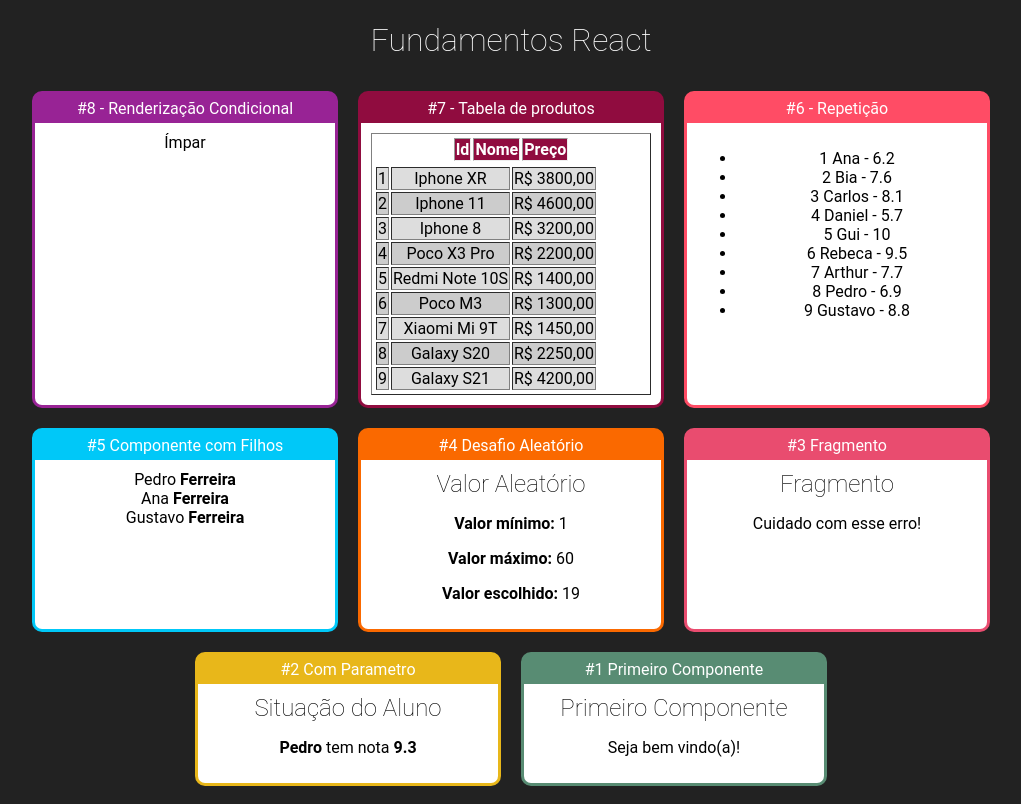
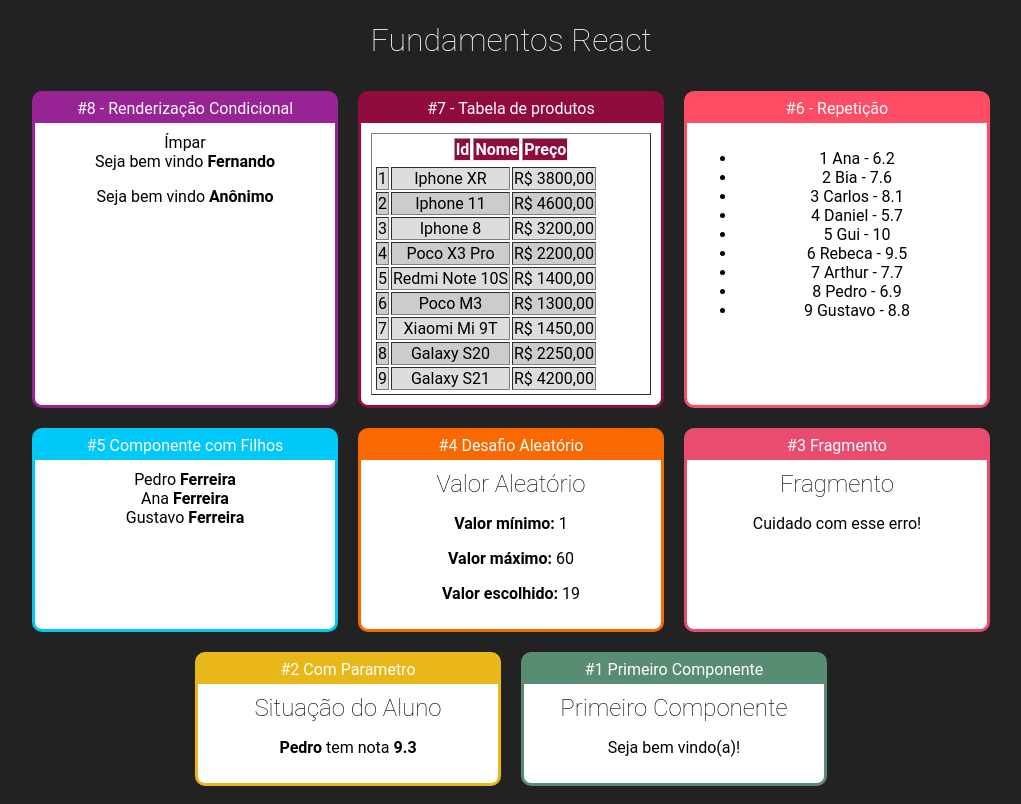
Before and after one commit to juniorlourenco/fundamentos_react, a React (Create React App) app: page / in a window 1280 px wide. Shown: the whole page, without its empty margins (129-1150 px from the left). Built offline with nearby package versions, Linux system fonts and the light colour scheme.

Commit message:
conditional render

```diff
--- a/src/App.jsx
+++ b/src/App.jsx
@@ -2,6 +2,7 @@
 import React from 'react';
 import './App.css';
 
+import UsuarioInfo from './components/conditional/UsuarioInfo';
 import ParOuImpar from './components/conditional/ParOuImpar';
 import ProductsList from './components/repeat/ProductsTable';
 import ListStudents from './components/repeat/ListStudents';
@@ -20,6 +21,8 @@
         <div className="Cards">
             <Card titulo="#8 - Renderização Condicional" color ="#982395">
                 <ParOuImpar numero={21} />
+                <UsuarioInfo usuario={{nome: 'Fernando'}}></UsuarioInfo>
+                <UsuarioInfo usuario={{email: 'fer@nando.com'}}></UsuarioInfo>
             </Card>
 
             <Card titulo="#7 - Tabela de produtos" color ="#900C3F">
--- /dev/null
+++ b/src/components/conditional/If.js
@@ -0,0 +1,10 @@
+/* eslint-disable import/no-anonymous-default-export */
+
+
+export default props => {
+    if(props.test) {
+        return props.children;
+    } else {
+        return false
+    }
+}
--- /dev/null
+++ b/src/components/conditional/UsuarioInfo.jsx
@@ -0,0 +1,18 @@
+/* eslint-disable import/no-anonymous-default-export */
+import React from 'react';
+import If from './If';
+
+export default props => {
+    const usuario = props.usuario || {}
+    return (
+        <div>
+            <If test={usuario && usuario.nome}>
+            Seja bem vindo <strong>{props.usuario.nome}</strong>
+            </If>
+            <If test={!usuario || usuario.nome}>
+            <p>Seja bem vindo <strong>Anônimo</strong></p>
+            </If>
+
+        </div>
+    )
+}
```
